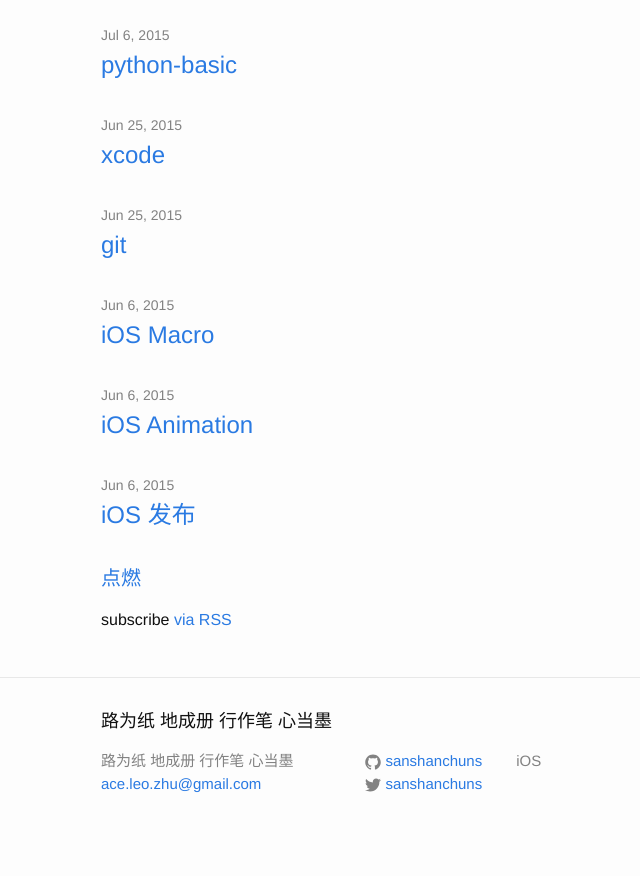
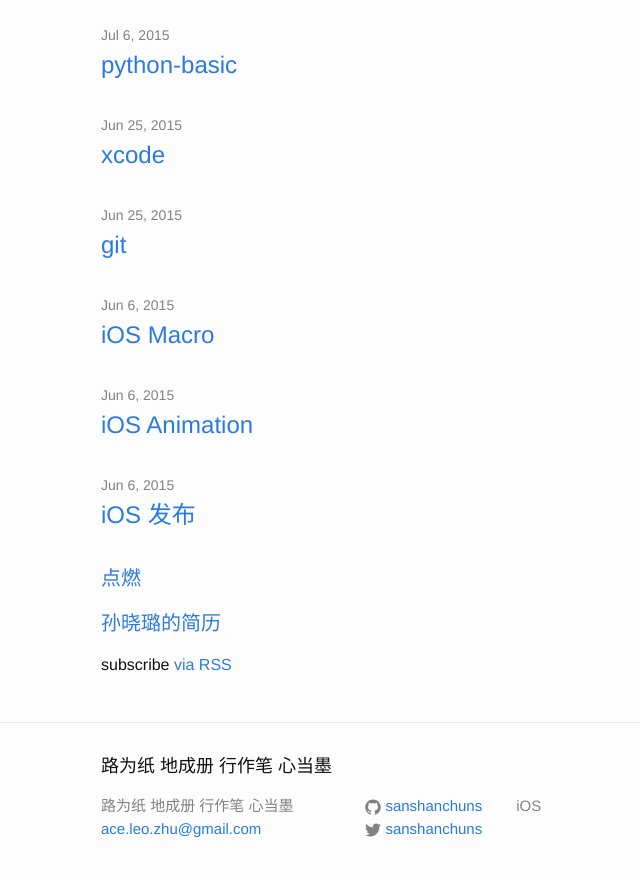
Before and after one commit to sanshanchuns/sanshanchuns.github.io, a Jekyll site: the page built from index.html, in a window 1280 px wide and 900 px high, scrolled down 1464 px. Shown: the top 876 px of the window, without its empty margins (169-809 px from the left). Built offline with Jekyll 4.4.1, drawn with Linux system fonts in a browser that asks for light colours; before the commit the page ends 2319 px from its top, so only the background shows below that.

Commit message:
update files

```diff
--- a/index.html
+++ b/index.html
@@ -19,7 +19,7 @@
   </ul>
 
   <h1 class="page-heading"><a href="./enlighten.mp3">点燃</a></h1>
-
+  <h1 class="page-heading"><a href="./resume.pdf">孙晓璐的简历</a></h1>
   <p class="rss-subscribe">subscribe <a href="{{ "/feed.xml" | prepend: site.baseurl }}">via RSS</a></p>
 
 </div>
```
Also changed, not shown: 1 other file.
